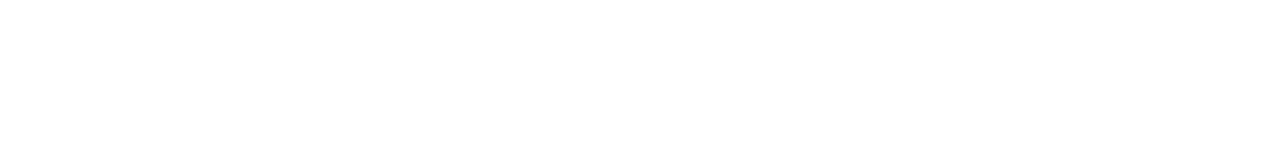
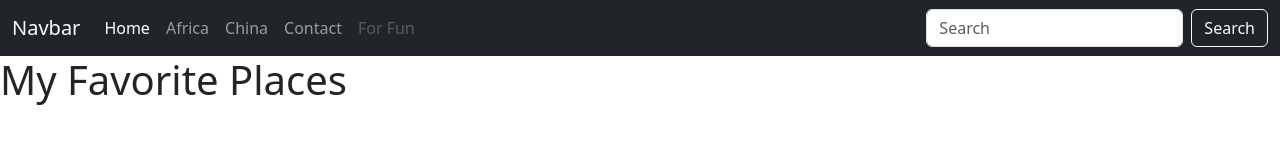
Before and after one commit to Victory-Code-Bootcamp/juan-favorite-places, a plain HTML site: page africa.html in a window 1280 px wide. Drawn offline with nearby package versions, Linux system fonts and the light colour scheme.

Commit message:
Add Nav Tabs

```diff
--- a/africa.html
+++ b/africa.html
@@ -0,0 +1,56 @@
+<!DOCTYPE html>
+<html lang="en">
+<head>
+  <nav class="navbar navbar-expand-xl navbar-dark bg-dark">
+    <div class="container-fluid">
+      <a class="navbar-brand" href="#">Navbar</a>
+      <button class="navbar-toggler" type="button" data-bs-toggle="collapse" data-bs-target="#navbarDark" aria-controls="navbarDark" aria-expanded="false" aria-label="Toggle navigation">
+        <span class="navbar-toggler-icon"></span>
+      </button>
+      <div class="collapse navbar-collapse show" id="navbarDark">
+        <ul class="navbar-nav me-auto mb-2 mb-xl-0">
+          <li class="nav-item">
+            <a class="nav-link active" aria-current="page" href="index.html">Home</a>
+          </li>
+          <li class="nav-item">
+            <a class="nav-link" href="africa.html">Africa</a>
+          </li>
+          <li class="nav-item">
+            <a class="nav-link" href="china.html">China</a>
+          </li>
+          <li class="nav-item">
+            <a class="nav-link" href="contact.html">Contact</a>
+          </li>
+          <li class="nav-item">
+            <a class="nav-link disabled" href="#" tabindex="-1" aria-disabled="true">For Fun</a>
+          </li>
+        </ul>
+        <form class="d-flex">
+          <input class="form-control me-2" type="search" placeholder="Search" aria-label="Search">
+          <button class="btn btn-outline-light" type="submit">Search</button>
+        </form>
+      </div>
+    </div>
+  </nav>
+    <meta charset="UTF-8">
+    <meta http-equiv="X-UA-Compatible" content="IE=edge">
+    <meta name="viewport" content="width=device-width, initial-scale=1.0">
+    <title>Document</title>
+    <!-- Bootstrap CDN -->
+    <link
+      href="https://cdn.jsdelivr.net/npm/bootstrap@5.3.0-alpha3/dist/css/bootstrap.min.css"
+      rel="stylesheet"
+      integrity="sha384-KK94CHFLLe+nY2dmCWGMq91rCGa5gtU4mk92HdvYe+M/SXH301p5ILy+dN9+nJOZ"
+      crossorigin="anonymous"
+    />
+</head>
+<body>
+    <h1>My Favorite Places</h1>
+   <!-- Bootstrap JS CDN  -->
+   <script
+   src="https://cdn.jsdelivr.net/npm/bootstrap@5.3.0-alpha3/dist/js/bootstrap.bundle.min.js"
+   integrity="sha384-ENjdO4Dr2bkBIFxQpeoTz1HIcje39Wm4jDKdf19U8gI4ddQ3GYNS7NTKfAdVQSZe"
+   crossorigin="anonymous"
+ ></script>
+</body>
+</html>
```
Also changed, not shown: china.html (+56 -0 lines), contact.html (+56 -0 lines), index.html (+0 -1 lines), india.html (+56 -0 lines).
